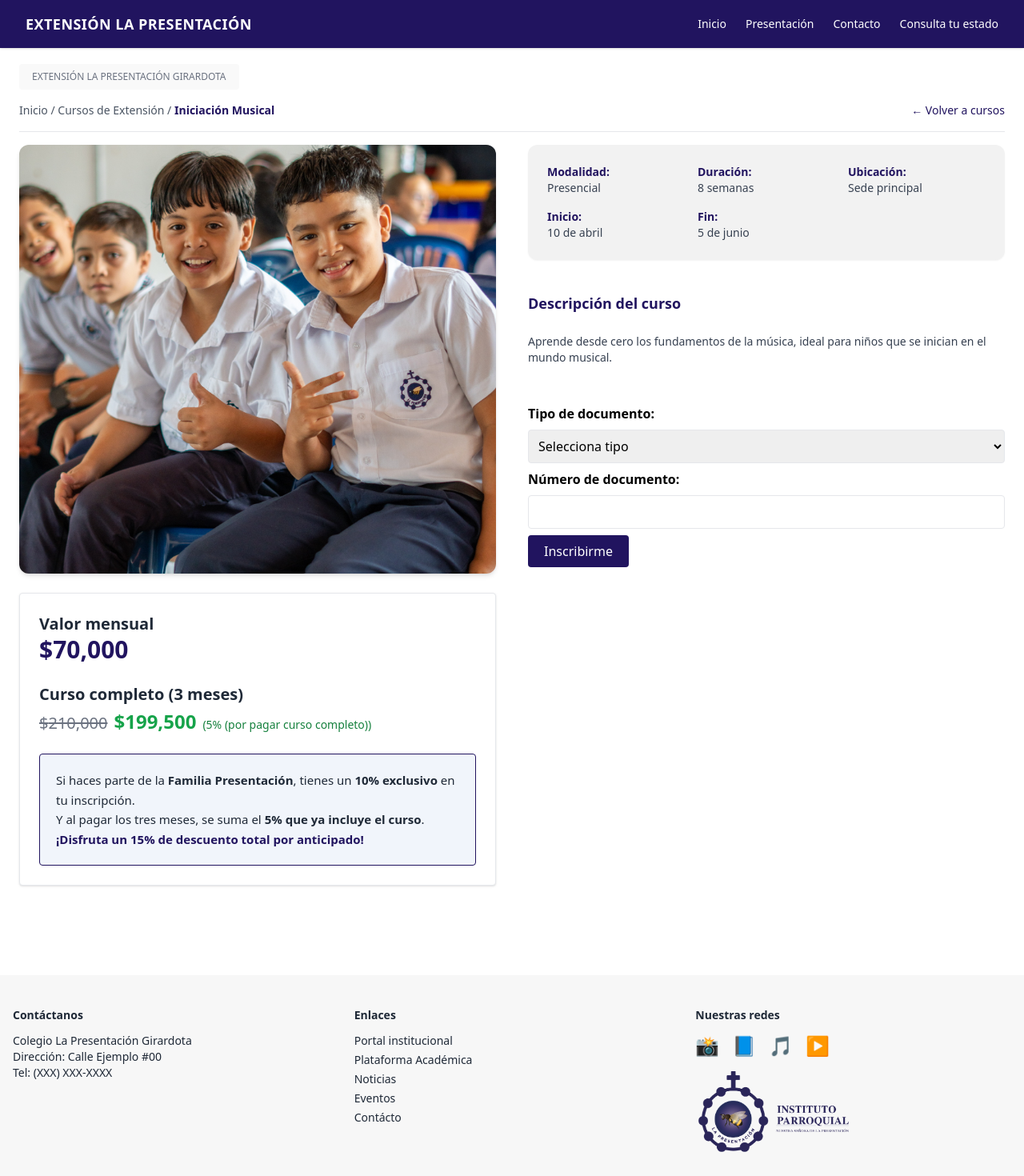
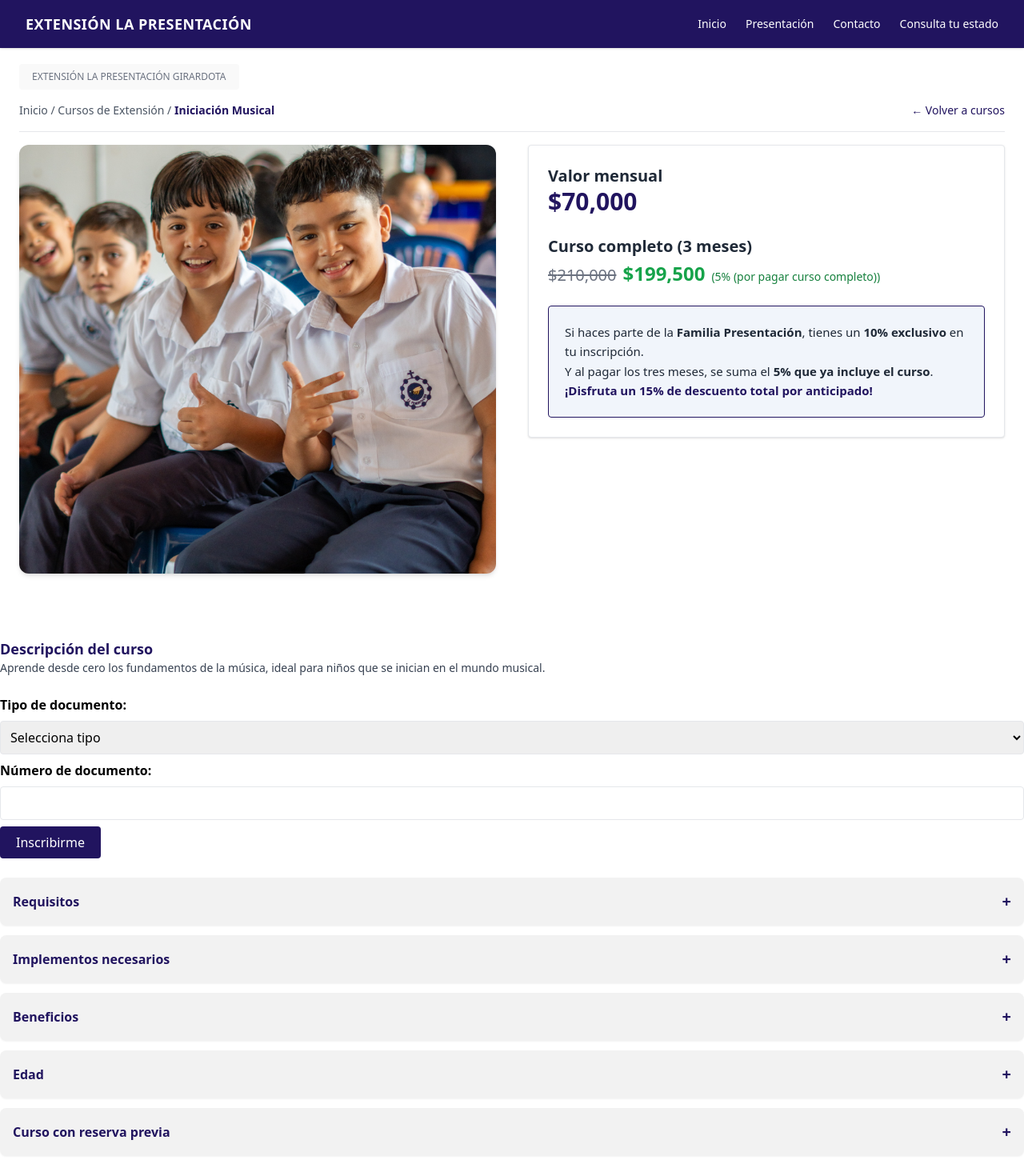
Before and after one commit to secifuentes/extension, a React (Vite) app: page /curso/1 in a window 1280 px wide. Shown: the top 1470 px of the page at 80% size. Built offline with nearby package versions, Linux system fonts and the light colour scheme.

Commit message:
fix: reorganiza contenido de CursoDetalle para que funcione correctamente en móvil y escritorio

```diff
--- a/src/pages/CursoDetalle.jsx
+++ b/src/pages/CursoDetalle.jsx
@@ -119,8 +119,8 @@ const CursoDetalle = () => {
         </div>
       </div>
 
-      <div className="max-w-7xl mx-auto px-6 pb-16 mt-4 flex flex-col-reverse md:grid md:grid-cols-2 gap-10">
-        {/* Columna izquierda: Imagen y precio */}
+      <div className="max-w-7xl mx-auto px-6 pb-16 mt-4 flex flex-col md:grid md:grid-cols-2 gap-10">
+        {/* Columna izquierda: Imagen */}
         <div className="flex flex-col gap-6">
           {/* Imagen */}
           <div className="aspect-[3/2.7] overflow-hidden rounded-xl shadow-md">
@@ -130,8 +130,19 @@ const CursoDetalle = () => {
               className="w-full h-full object-cover"
             />
           </div>
+        </div>
 
-          {/* Bloque de valores */}
+        {/* Columna derecha: Precios y datos */}
+        <div className="flex flex-col gap-6">
+          {/* Título del curso y valor mensual */}
+          <div className="md:hidden">
+            <h2 className="text-3xl font-bold text-institucional">{curso.nombre}</h2>
+            <p className="text-2xl font-bold text-presentacionDark">
+              Valor mensual: ${valorMensual.toLocaleString()}
+            </p>
+          </div>
+
+          {/* Precios */}
           <div className="border border-gray-200 p-6 rounded shadow space-y-6 bg-white">
             <div>
               <p className="text-xl font-semibold text-gray-800">Valor mensual</p>
@@ -166,24 +177,6 @@ const CursoDetalle = () => {
             )}
           </div>
         </div>
-
-        {/* Columna derecha: Ficha técnica, formulario */}
-        <div className="flex flex-col gap-6">
-          {/* Título del curso solo en móvil */}
-          <div className="md:hidden">
-            <h2 className="text-3xl font-bold text-institucional">{curso.nombre}</h2>
-            <p className="text-2xl font-bold text-presentacionDark">
-              Valor mensual: ${valorMensual.toLocaleString()}
-            </p>
-          </div>
-
-          {/* Ficha técnica con 3 columnas */}
-          <div className="bg-[#f2f2f2] p-6 rounded-xl grid grid-cols-1 sm:grid-cols-3 gap-4 text-sm text-gray-700 shadow-sm">
-            <div><p className="text-institucional font-semibold">Modalidad:</p><p>{curso.modalidad}</p></div>
-            <div><p className="text-institucional font-semibold">Duración:</p><p>{curso.duracion}</p></div>
-            <div><p className="text-institucional font-semibold">Ubicación:</p><p>{curso.ubicacion}</p></div>
-            <div><p className="text-institucional font-semibold">Inicio:</p><p>{curso.inicio}</p></div>
-            <div><p className="text-institucional font-semibold">Fin:</p><p>{curso.fin}</p></div>
       </div>
 
       {/* Descripción */}
@@ -215,7 +208,14 @@ const CursoDetalle = () => {
           Inscribirme
         </button>
       </div>
-        </div>
+
+      {/* Acordeones (Requisitos, Implementos, etc.) */}
+      <div className="mt-6">
+        <AccordionItem title="Requisitos" content={curso.requisitos} />
+        <AccordionItem title="Implementos necesarios" content={curso.implementos} />
+        <AccordionItem title="Beneficios" content={curso.beneficios} />
+        <AccordionItem title="Edad" content={curso.edad} />
+        <AccordionItem title="Curso con reserva previa" content={curso.reserva} />
       </div>
     </div>
   );
```
Lines whose indentation alone changed are shown as unchanged.
